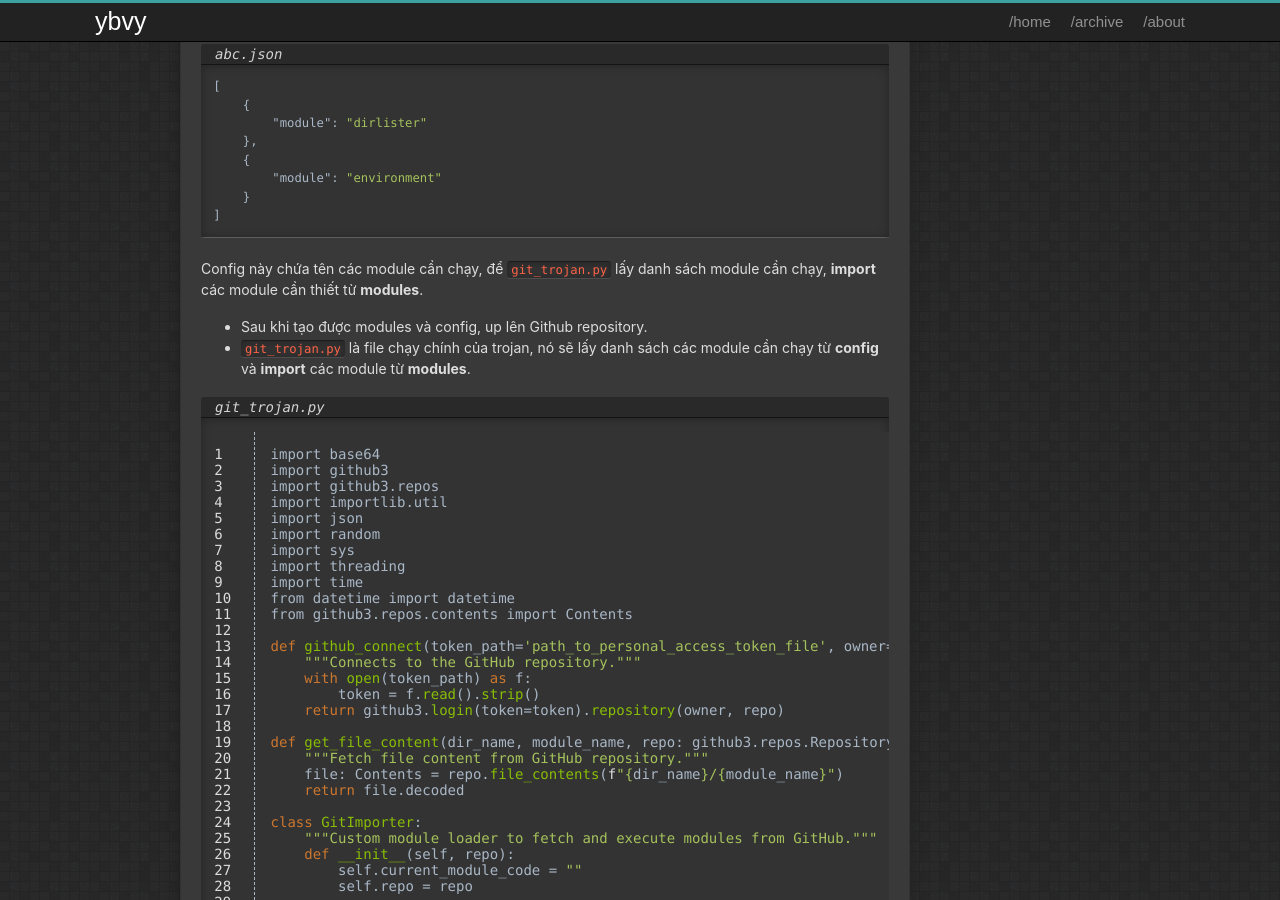
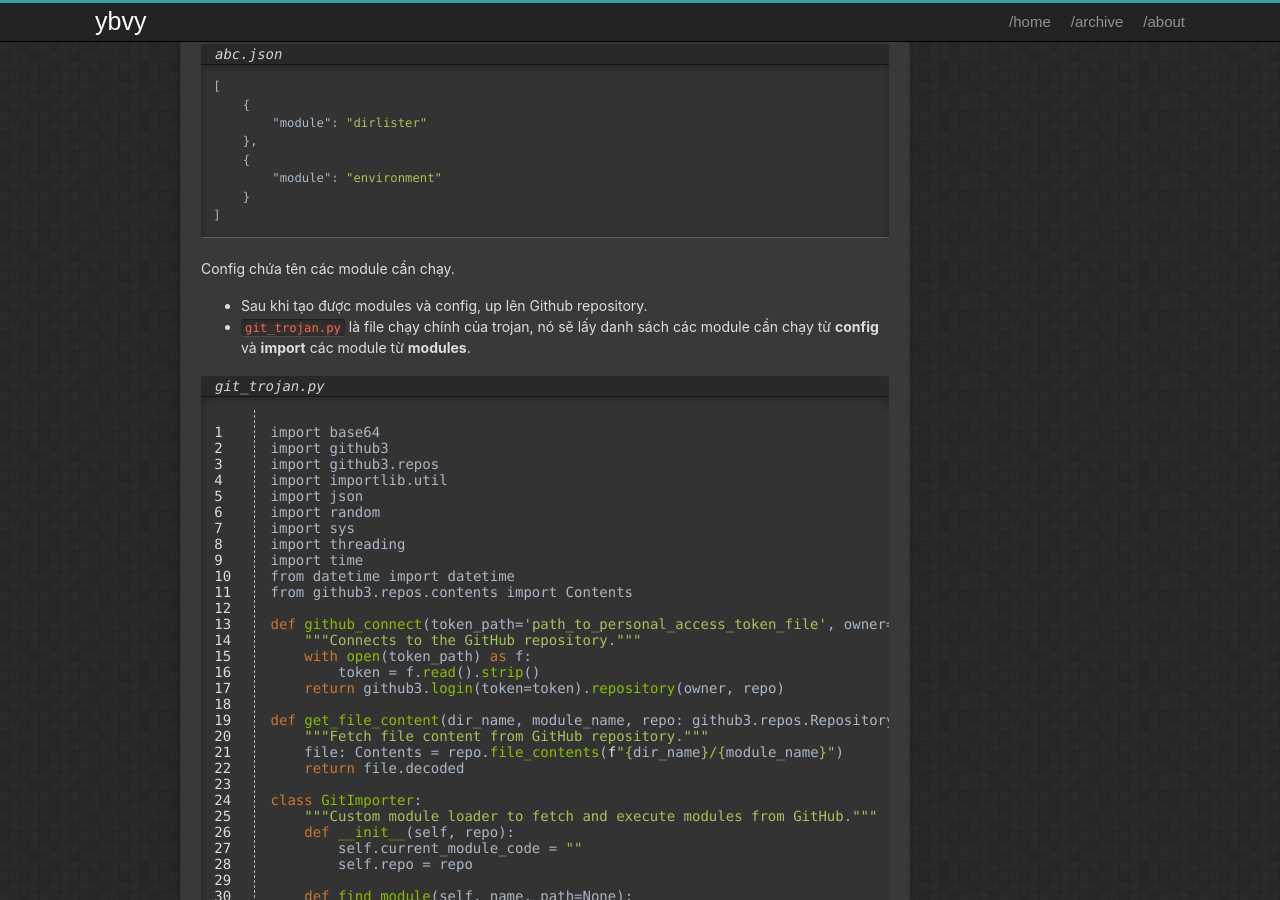
Before and after one commit to ybvy/ybvy.github.io, a Jekyll site: the page built from _posts/2025-03-21-trojan-with-github.md, in a window 1280 px wide and 900 px high, scrolled down 1519 px. Built offline with Jekyll 4.4.1, drawn with Linux system fonts in a browser that asks for light colours; comment, search, counter and statistics services are not loaded.

Commit message:
add post trojan

```diff
--- a/_posts/2025-03-21-trojan-with-github.md
+++ b/_posts/2025-03-21-trojan-with-github.md
@@ -88,7 +88,7 @@ Có thể thêm các module khác tùy ý.
 ]
 {% endhighlight %}
 
-Config này chứa tên các module cần chạy, để `git_trojan.py` lấy danh sách module cần chạy, **import** các module cần thiết từ **modules**.
+Config chứa tên các module cần chạy.
 * Sau khi tạo được modules và config, up lên Github repository.
 * `git_trojan.py` là file chạy chính của trojan, nó sẽ lấy danh sách các module cần chạy từ **config** và **import** các module từ **modules**.
 
```
